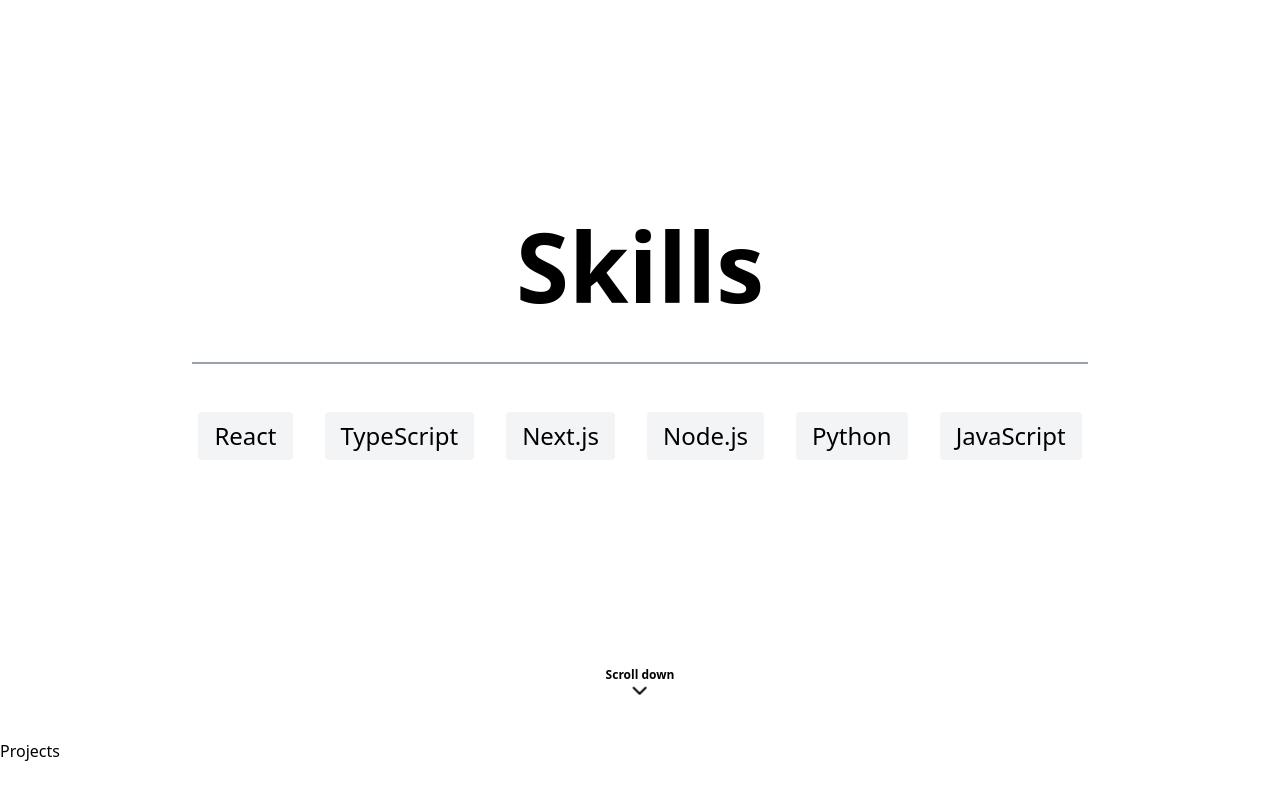
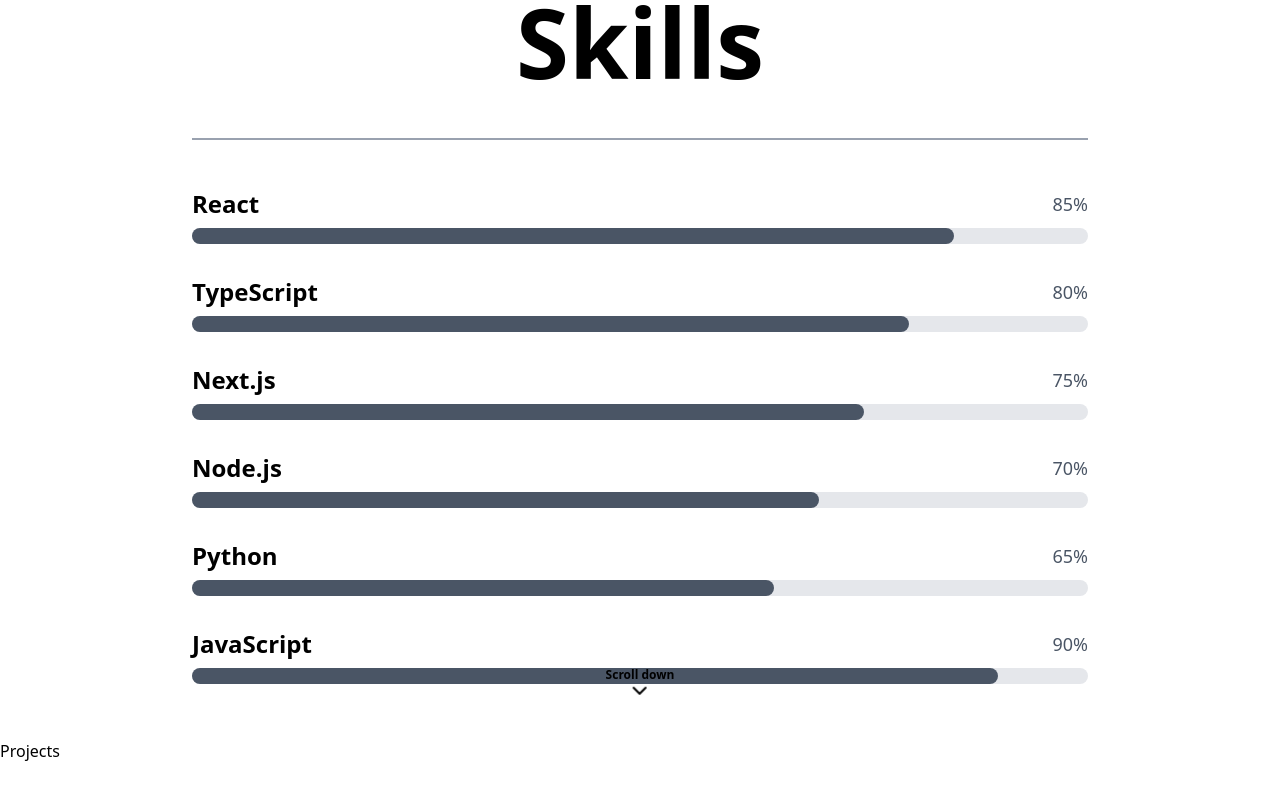
Before and after one commit to takoyakidath/takoyakiportfolio, a Next.js app: page / in a window 1280 px wide. Shown: the part 1661-2461 px from the top of the page. Built offline with nearby package versions, Linux system fonts and the light colour scheme.

Commit message:
fix skills

```diff
--- a/src/app/page.tsx
+++ b/src/app/page.tsx
@@ -37,13 +37,61 @@
         <div className="flex flex-col items-center gap-8 md:gap-12 w-full max-w-7xl">
           <div className="text-4xl md:text-6xl lg:text-8xl font-bold">Skills</div>
           <div className="w-full max-w-4xl border-b-2 border-gray-400"></div>
-          <div className="flex flex-wrap justify-center gap-4 md:gap-6 lg:gap-8 text-lg md:text-xl lg:text-2xl">
-            <div className="px-4 py-2 bg-gray-100 rounded">React</div>
-            <div className="px-4 py-2 bg-gray-100 rounded">TypeScript</div>
-            <div className="px-4 py-2 bg-gray-100 rounded">Next.js</div>
-            <div className="px-4 py-2 bg-gray-100 rounded">Node.js</div>
-            <div className="px-4 py-2 bg-gray-100 rounded">Python</div>
-            <div className="px-4 py-2 bg-gray-100 rounded">JavaScript</div>
+          <div className="w-full max-w-4xl flex flex-col gap-6 md:gap-8">
+            <div className="w-full">
+              <div className="flex justify-between items-center mb-2">
+                <span className="text-lg md:text-xl lg:text-2xl font-semibold">React</span>
+                <span className="text-base md:text-lg text-gray-600">85%</span>
+              </div>
+              <div className="w-full bg-gray-200 rounded-full h-3 md:h-4">
+                <div className="bg-gray-600 h-3 md:h-4 rounded-full" style={{ width: '85%' }}></div>
+              </div>
+            </div>
+            <div className="w-full">
+              <div className="flex justify-between items-center mb-2">
+                <span className="text-lg md:text-xl lg:text-2xl font-semibold">TypeScript</span>
+                <span className="text-base md:text-lg text-gray-600">80%</span>
+              </div>
+              <div className="w-full bg-gray-200 rounded-full h-3 md:h-4">
+                <div className="bg-gray-600 h-3 md:h-4 rounded-full" style={{ width: '80%' }}></div>
+              </div>
+            </div>
+            <div className="w-full">
+              <div className="flex justify-between items-center mb-2">
+                <span className="text-lg md:text-xl lg:text-2xl font-semibold">Next.js</span>
+                <span className="text-base md:text-lg text-gray-600">75%</span>
+              </div>
+              <div className="w-full bg-gray-200 rounded-full h-3 md:h-4">
+                <div className="bg-gray-600 h-3 md:h-4 rounded-full" style={{ width: '75%' }}></div>
+              </div>
+            </div>
+            <div className="w-full">
+              <div className="flex justify-between items-center mb-2">
+                <span className="text-lg md:text-xl lg:text-2xl font-semibold">Node.js</span>
+                <span className="text-base md:text-lg text-gray-600">70%</span>
+              </div>
+              <div className="w-full bg-gray-200 rounded-full h-3 md:h-4">
+                <div className="bg-gray-600 h-3 md:h-4 rounded-full" style={{ width: '70%' }}></div>
+              </div>
+            </div>
+            <div className="w-full">
+              <div className="flex justify-between items-center mb-2">
+                <span className="text-lg md:text-xl lg:text-2xl font-semibold">Python</span>
+                <span className="text-base md:text-lg text-gray-600">65%</span>
+              </div>
+              <div className="w-full bg-gray-200 rounded-full h-3 md:h-4">
+                <div className="bg-gray-600 h-3 md:h-4 rounded-full" style={{ width: '65%' }}></div>
+              </div>
+            </div>
+            <div className="w-full">
+              <div className="flex justify-between items-center mb-2">
+                <span className="text-lg md:text-xl lg:text-2xl font-semibold">JavaScript</span>
+                <span className="text-base md:text-lg text-gray-600">90%</span>
+              </div>
+              <div className="w-full bg-gray-200 rounded-full h-3 md:h-4">
+                <div className="bg-gray-600 h-3 md:h-4 rounded-full" style={{ width: '90%' }}></div>
+              </div>
+            </div>
           </div>
         </div>
         <div className="absolute bottom-8 left-1/2 transform -translate-x-1/2 flex flex-col items-center justify-center font-bold">
```
